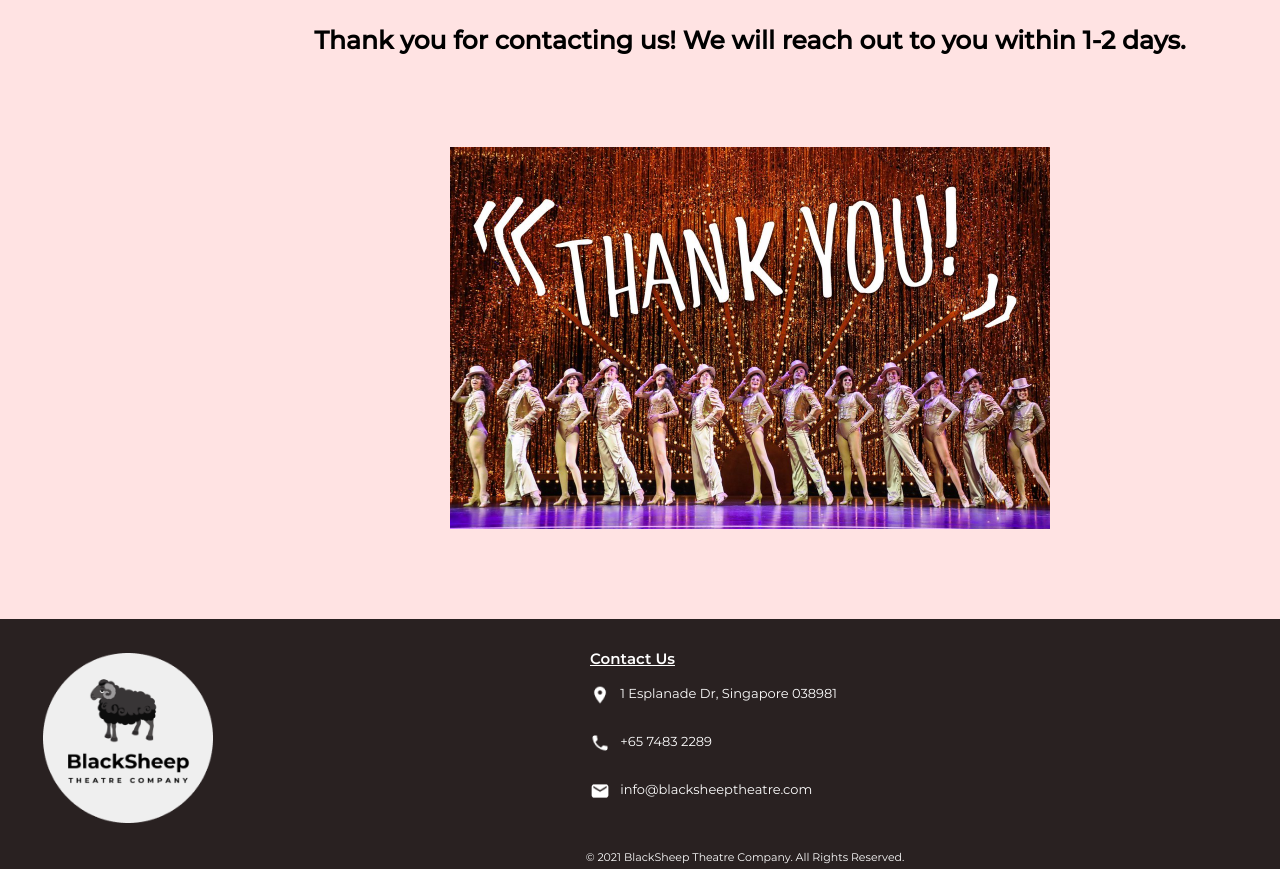
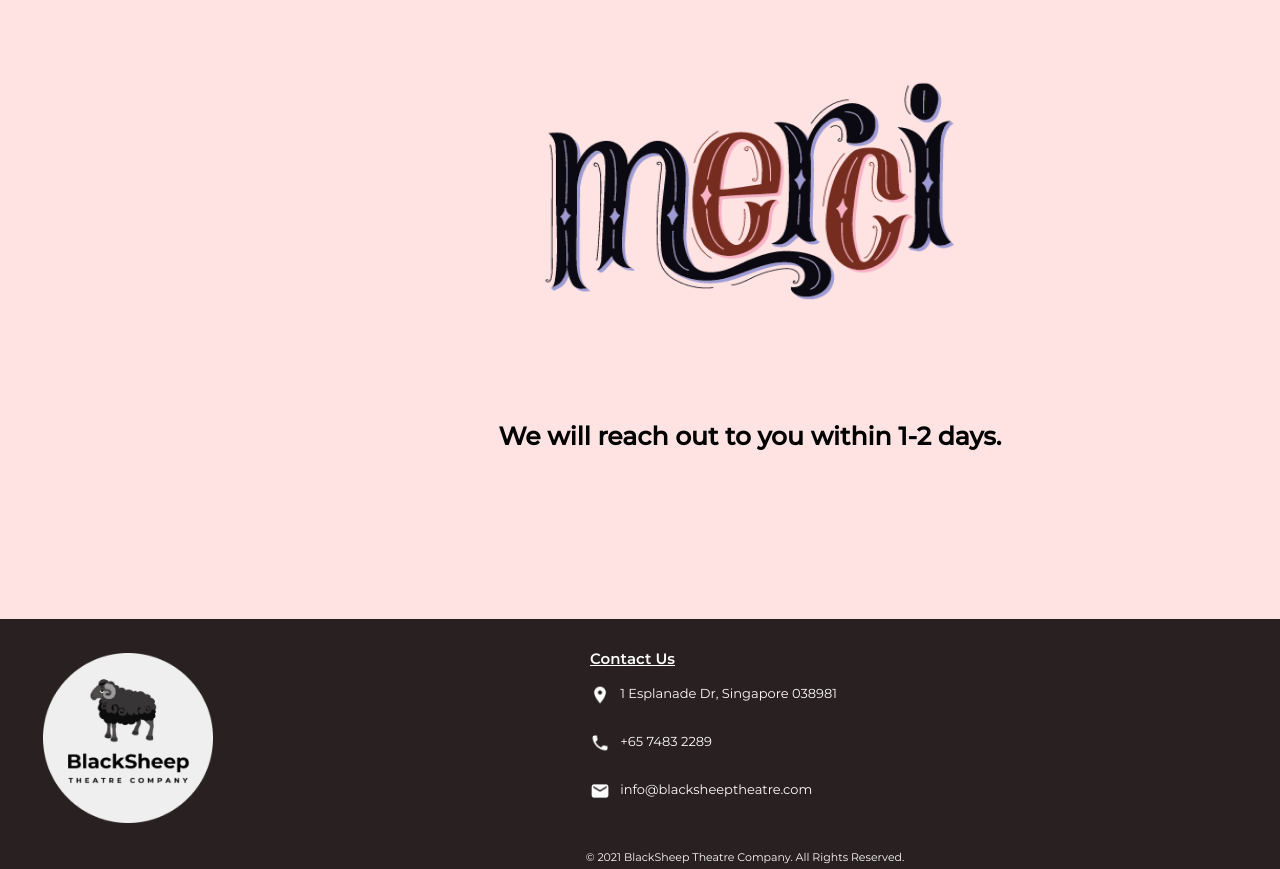
Before and after one commit to preksha99/WebApp-Project-The-BlackSheep-Theatre-Company, a PHP site: page /contact_submit.php in a window 1280 px wide; the page is wider, and only the part inside the window is pictured. Shown: the part 109-978 px from the top of that part. Run offline with PHP 8.4, Linux system fonts and the light colour scheme; data that the repository does not hold is empty.

Commit message:
Minor changes

```diff
--- a/main/bookings.php
+++ b/main/bookings.php
@@ -156,7 +156,7 @@ $customer_id = $customer_row["customerid"];
                 </ul>
             </nav>
 			<div class="confirmation-header">
-                <p><span class="congrats"><?php echo "Welcome ".$customer_name; ?></span><br>Here is your booking history till <?php echo $date; ?></p>
+                <p><span class="congrats"><?php echo "WELCOME ".$customer_name; ?></span><br>Here is your booking history till <?php echo $date; ?></p>
             </div>
             <div class="booking-details">
                 <br><br>
--- a/main/cart.php
+++ b/main/cart.php
@@ -78,7 +78,7 @@ if ($_POST["login"]){
 			$order_query_result = $db->query($order_query);
 		}
 
-		?><script type="text/javascript">window.location.href='./confirmation.php'; </script>
+		?><script type="text/javascript">window.location.href='http://192.168.56.2/f32ee/Project/confirmation.php'; </script>
 		<?php
 	} else {
 ?><script type="text/javascript">alert("No account found with the entered email and password!\n" + "Kindly create an account or re-enter password");</script>
@@ -134,7 +134,7 @@ $headers = 'From: f32ee@localhost' . "\r\n" .
     'Reply-To: f32ee@localhost' . "\r\n" .
     'X-Mailer: PHP/' . phpversion();
 mail($to, $subject, $message, $headers,'-ff32ee@localhost');
-			?><script type="text/javascript">window.location.href='./confirmation.php'; </script>
+			?><script type="text/javascript">window.location.href='http://192.168.56.2/f32ee/Project/confirmation.php'; </script>
 			<?php
 
 		}
--- a/main/contact_submit.php
+++ b/main/contact_submit.php
@@ -59,8 +59,9 @@ mail($to, $subject_admin, $message_admin, $headers,'-ff32ee@localhost');
                 </ul>
             </nav>
 			<div id="headingtext">
-				<p style="font size: 30px;">Thank you for contacting us! We will reach out to you within 1-2 days.</p><br>
-				<img src="images/thankyou.jpg" width=600px height=382px style="margin-left:auto;">
+				<img src="images/thankyou.png" width=600px height=382px style="margin-left:auto;">
+				<p style="font size: 30px;">We will reach out to you within 1-2 days.</p><br>
+
 			</div>
 			<br><br><br><br>
             <footer>
--- a/main/index.html
+++ b/main/index.html
@@ -142,7 +142,7 @@
     }
     slides[slideIndex-1].style.display = "block";
     dots[slideIndex-1].className += " active";
-    setTimeout(showSlides, 2000); // Change image every 2 seconds
+    setTimeout(showSlides, 8000); // Change image every 2 seconds
   }
   </script>
 
```
Also changed, not shown: main/images/thankyou.png (added), main/images/thankyou_old.jpg (renamed from main/images/thankyou.jpg).
